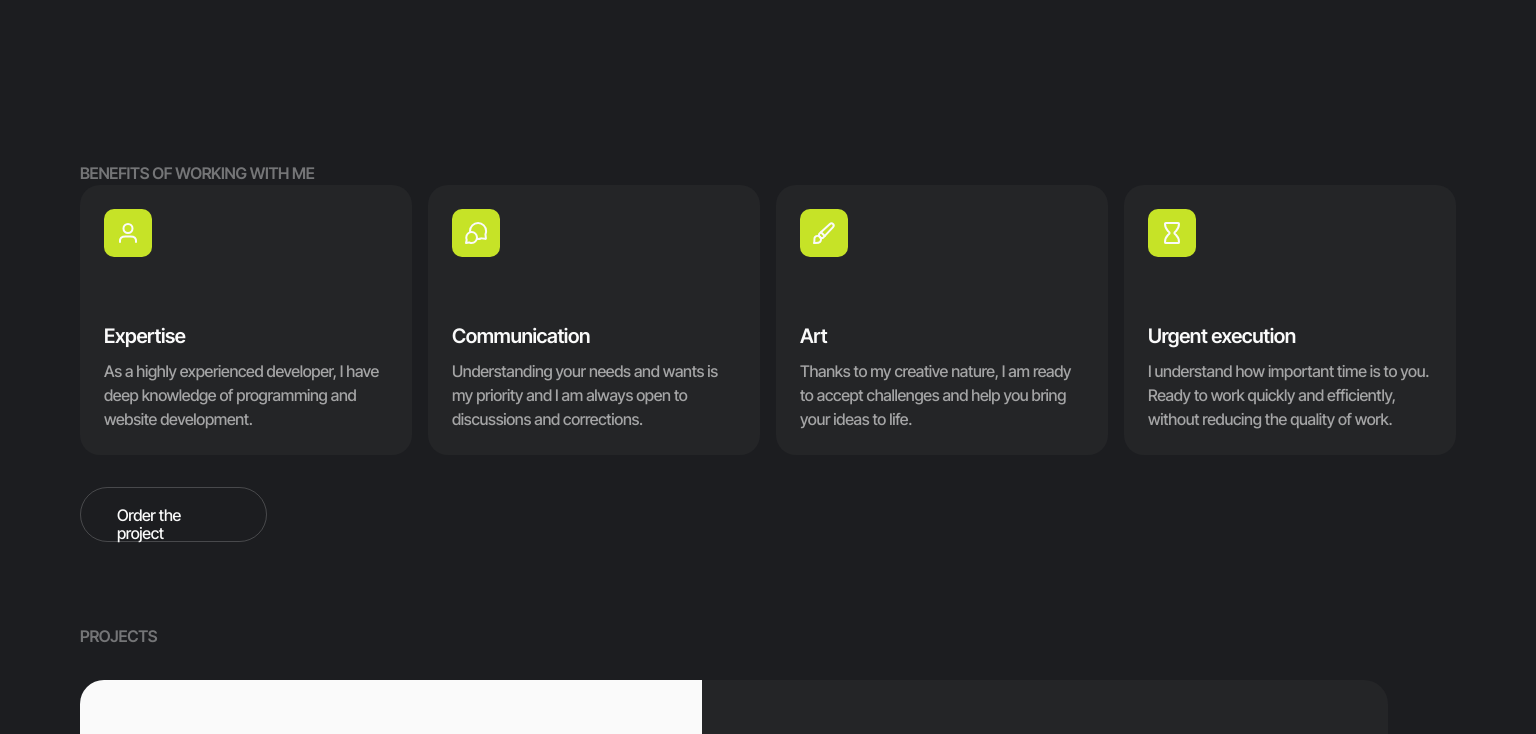
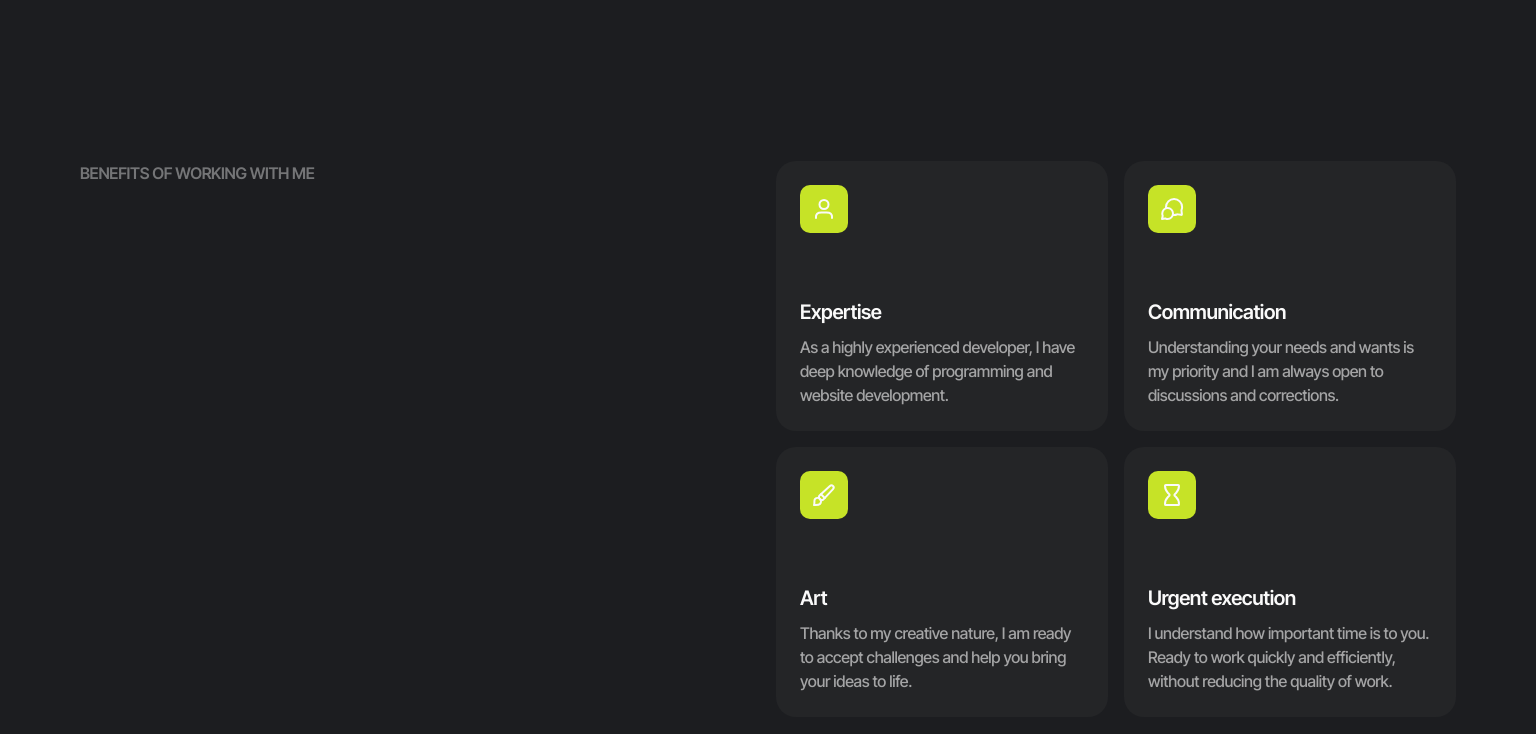
Before and after one commit to serdechvlad/freelance-portfolio, a website built with Vite: page src/index.html in a window 1536 px wide. Shown: the part 2930-3664 px from the top of the page. Built offline with nearby package versions, Linux system fonts and the light colour scheme; what accordion-js would draw is missing.

Commit message:
created styles benefits-content for desktop

```diff
--- a/src/css/benefits.css
+++ b/src/css/benefits.css
@@ -12,16 +12,40 @@
 @media only screen and (min-width: 1440px) {
   .benefits {
     padding: 82px 0;
+    display: flex;
+    justify-content: center;
   }
-}
 
-@media only screen and (min-width: 1440px) {
+  .benefits .container {
+    display: flex;
+    flex-direction: row;
+    justify-content: flex-start;
+    align-items: flex-start;
+  }
+
   .benefits-left {
+    width: 284px;
+    flex-shrink: 0;
+    margin-right: 412px;
   }
-}
 
-@media only screen and (min-width: 1440px) {
   .benefits-right {
+    flex-grow: 1;
+    display: flex;
+    flex-direction: column;
+  }
+
+  .benefits-content {
+    display: grid;
+    grid-template-columns: repeat(2, 1fr);
+    position: relative;
+  }
+
+  .benefits-list {
+    grid-column: 1 / -1;
+    display: grid;
+    grid-template-columns: repeat(2, 1fr);
+    gap: 16px;
   }
 }
 
@@ -35,6 +59,7 @@
 }
 @media only screen and (min-width: 1440px) {
   .benefits-title {
+    max-width: 284px;
   }
 }
 
@@ -44,7 +69,7 @@
 
 @media only screen and (min-width: 1440px) {
   .benefits-content {
-    padding-top: 0;
+    padding: 0;
   }
 }
 
@@ -54,7 +79,7 @@
   gap: 16px;
 }
 
-@media only screen and (min-width: 1440px) {
+@media only screen and (min-width: 768px) {
   .benefits-list {
   }
 }
@@ -112,36 +137,28 @@
 .benefits-link {
   margin-top: 32px;
   display: block;
-  border: 1px solid rgba(250, 250, 250, 0.2);
+  /* border: 1px solid rgba(250, 250, 250, 0.2); */
+  border: none;
+  transition: box-shadow 0.3s;
+  box-shadow: 0 0 10px rgba(250, 250, 250, 0.2);
   padding: 18px 36px;
   border-radius: 60px;
-  width: 187px;
+  max-width: 187px;
   height: 55px;
+  font-size: 16px;
+  color: inherit;
   transition: var(--transition-background-color);
 }
+
+@media only screen and (min-width: 1440px) {
+  .benefits-link {
+    /* grid-column: 1 / 2;
+    align-self: start; */
+    margin-top: 64px; /* Вот здесь расстояние между карточками и кнопкой */
+  }
+}
+
 .benefits-link:hover {
+  box-shadow: 0 0 20px rgba(250, 250, 250, 0.4);
   background-color: var(--green-hover);
 }
-
-/* .benefits-button {
-  margin-top: 32px;
-
-  display: flex;
-  align-items: center;
-  justify-content: center;
-  flex-direction: row;
-  gap: 10px;
-
-  border: 1px solid rgba(250, 250, 250, 0.2);
-  border-radius: 60px;
-  padding: 18px 36px;
-  width: 187px;
-  height: 55px;
-} */
-
-/* .benefits-button-txt {
-  font-weight: 500;
-  font-size: 16px;
-  letter-spacing: -0.02em;
-  color: var(--white);
-} */
```
Also changed, not shown: src/partials/benefits.html (+0 -1 lines).
